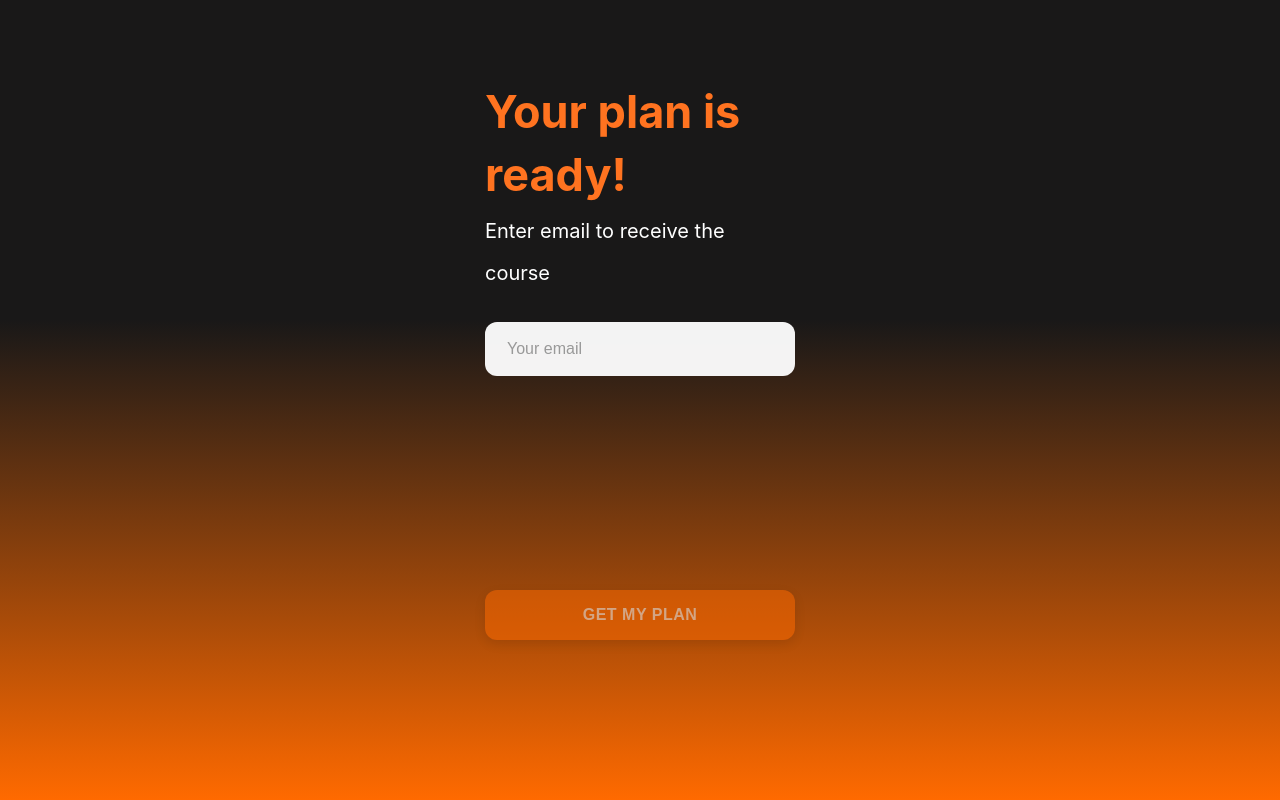
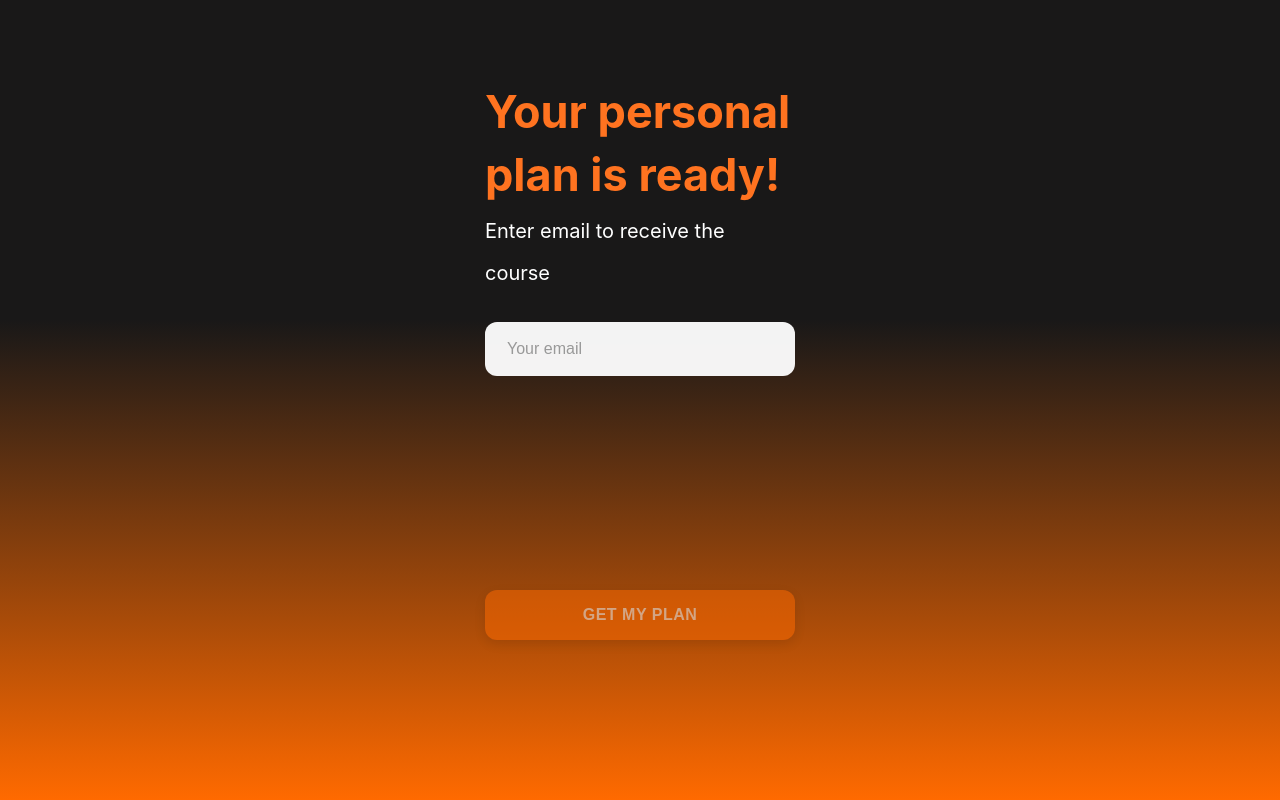
Before and after one commit to OleksandraRyzhova0502/marketing-funnel-app-2, a React (Vite) app: page /#/mail in a window 1280 px wide. Built offline with nearby package versions, Linux system fonts and the light colour scheme.

Commit message:
Update MailScreen title: Change the message from "Your plan is ready!" to "Your personal plan is ready!" for improved personalization.

```diff
--- a/src/screens/MailScreen.tsx
+++ b/src/screens/MailScreen.tsx
@@ -68,7 +68,7 @@ export const MailScreen: React.FC = () => {
     <ScreenLayout>
       <div className="mail-screen">
         <h2 className="mail-screen__title">
-          <span className="mail-screen__highlight" style={{ fontSize: '45px' }}>Your plan is ready!</span>
+          <span className="mail-screen__highlight" style={{ fontSize: '45px' }}>Your personal plan is ready!</span>
           <br />
           <span style={{ fontSize: '20px', fontWeight: '400' }}>Enter email to receive the course</span>
         </h2>
```
Also changed, not shown: 2 other files (tests, documents, lock files or other folders).
